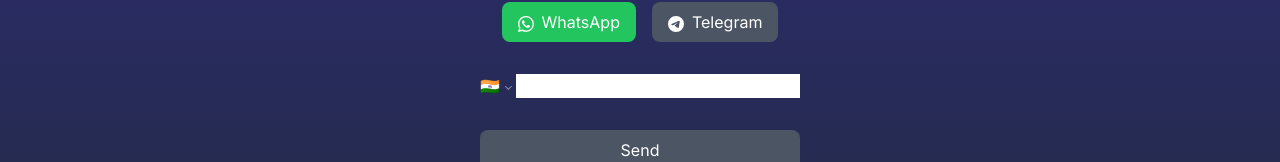
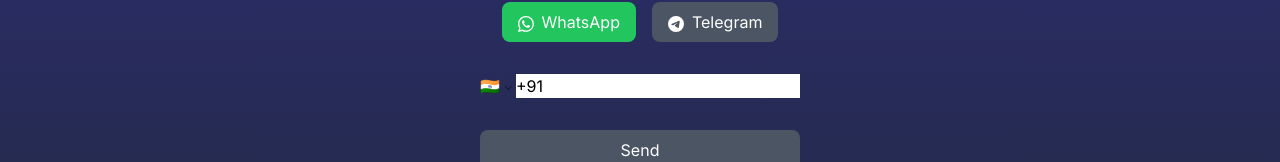
Before and after one commit to SarthakSKumar/QuickSend, a Next.js app: page / in a window 1280 px wide. Shown: the part 350-512 px from the top of the page. Built offline with nearby package versions, Linux system fonts and the light colour scheme.

Commit message:
Bug Fixed #9

```diff
--- a/src/app/page.js
+++ b/src/app/page.js
@@ -1,4 +1,4 @@
- "use client";
+"use client";
 
 // import PhoneInput, { isValidPhoneNumber } from "react-phone-number-input";
 // import { useState } from "react";
@@ -137,7 +137,13 @@
 import PhoneInput, { isValidPhoneNumber } from "react-phone-number-input";
 import { useState } from "react";
 import "react-phone-number-input/style.css"; // Import the CSS for PhoneInput
-import { BsWhatsapp, BsTelegram, BsLinkedin, BsGithub, BsInstagram } from "react-icons/bs";
+import {
+  BsWhatsapp,
+  BsTelegram,
+  BsLinkedin,
+  BsGithub,
+  BsInstagram,
+} from "react-icons/bs";
 import { FaSun, FaMoon } from "react-icons/fa";
 
 export default function Home() {
@@ -161,11 +167,13 @@
   };
 
   return (
-    <main className={`${
-      darkMode
-        ? "bg-gray-900 text-white"
-        : "bg-gradient-to-b from-indigo-900 to-gray-800 text-white"
-    } min-h-screen flex flex-col items-center justify-center`}>
+    <main
+      className={`${
+        darkMode
+          ? "bg-gray-900 text-white"
+          : "bg-gradient-to-b from-indigo-900 to-gray-800 text-white"
+      } min-h-screen flex flex-col items-center justify-center`}
+    >
       <div className="dark-mode-toggle absolute top-4 right-4">
         <button onClick={toggleDarkMode} className="dark-mode-button">
           {darkMode ? <FaSun /> : <FaMoon />}
@@ -198,7 +206,7 @@
       </div>
       <div className="w-80">
         <PhoneInput
-          className="text-md mb-4"
+          className="text-md mb-4 text-black"
           placeholder="Enter phone number"
           countrySelectProps={{ unicodeFlags: true }}
           value={value}
@@ -215,12 +223,12 @@
         />
         <button
           className={`${
-            isValidPhoneNumber(value)
+            isValidPhoneNumber(value||"")
               ? "bg-blue-500 hover:bg-blue-600"
               : "bg-gray-600"
           } text-white px-4 py-2 rounded-lg mt-4 w-full`}
           onClick={handleSendClick}
-          disabled={!isValidPhoneNumber(value)}
+          disabled={!isValidPhoneNumber(value||"")}
         >
           Send
         </button>
```
